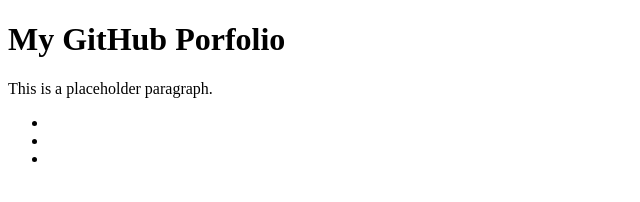
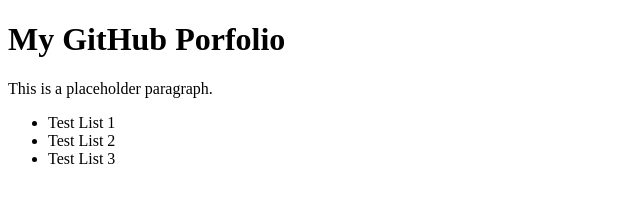
Before and after one commit to dannyklee85/dannyklee85.github.io, a plain HTML site: page index.html in a window 1280 px wide. Shown: the whole page, without its empty margins (0-640 px from the left). Drawn offline with Linux system fonts and the light colour scheme.

Commit message:
Added list items

```diff
--- a/index.html
+++ b/index.html
@@ -8,9 +8,9 @@
 <h1>My GitHub Porfolio</h1>
 <p>This is a placeholder paragraph.</p>
 <ul>
-<li></li>
-<li></li>
-<li></li>
+<li>Test List 1</li>
+<li>Test List 2</li>
+<li>Test List 3</li>
 </ul>
 </body>
 
```
Also changed, not shown: 1 other file.
